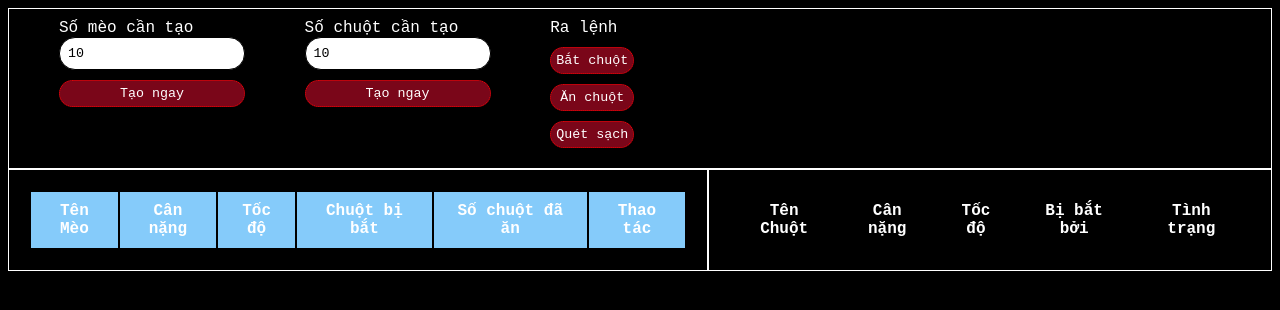
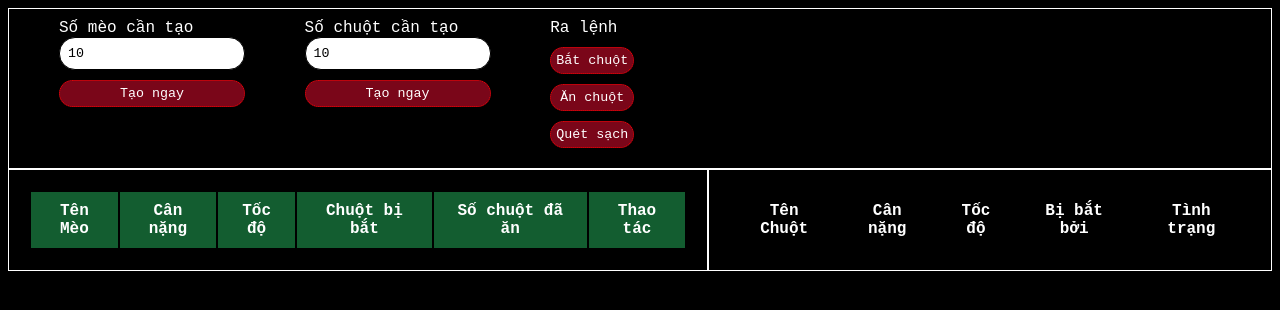
Before and after one commit to cedrus172/ratcat, a plain HTML site: page index.html in a window 1280 px wide. In both pictures the pointer is over the element 358 px from the left and 220 px from the top of the page. Drawn offline with Linux system fonts and the light colour scheme.

Commit message:
12 commit

```diff
--- a/style.css
+++ b/style.css
@@ -76,5 +76,5 @@ button:hover{
 }
 
 tr:hover{
-    background-color: rgb(133, 203, 250);
+    background-color: rgb(19, 93, 48);
 }
```
